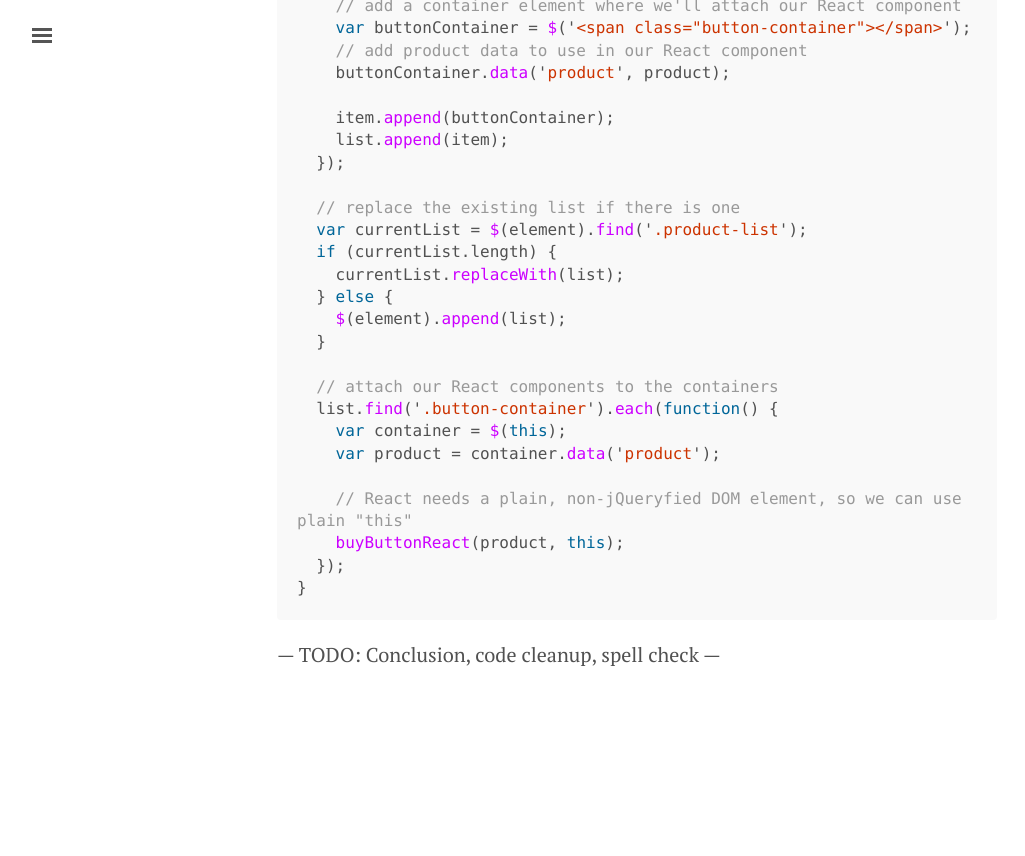
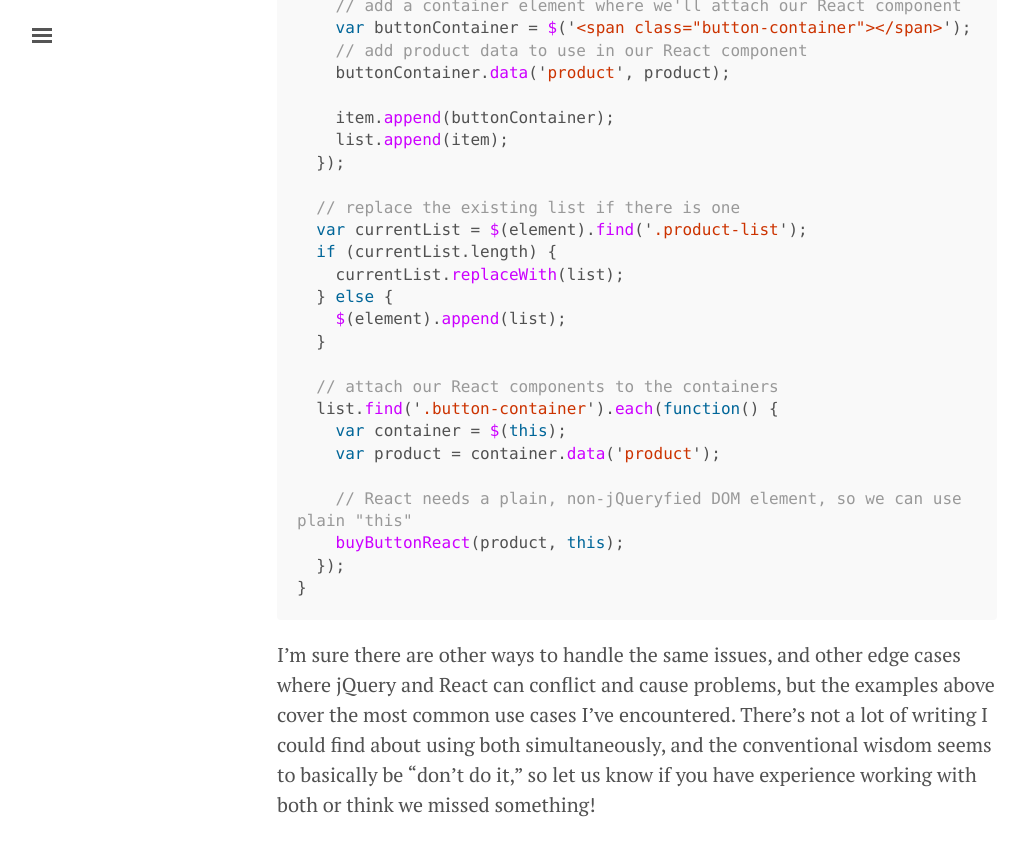
Before and after one commit to oysterhotels/oysterhotels.github.io, a Jekyll site: the page built from _posts/2016-03-14-react-with-jquery.md, in a window 1280 px wide and 900 px high, scrolled down 7547 px. Shown: the top 856 px of the window, without its empty margins (3-1028 px from the left). Built offline with Jekyll 4.4.1, drawn with Linux system fonts in a browser that asks for light colours; comment, search, counter and statistics services are not loaded; before the commit the page ends 8297 px from its top, so only the background shows below that.

Commit message:
Update 2016-03-14-react-with-jquery.md

````diff
--- a/_posts/2016-03-14-react-with-jquery.md
+++ b/_posts/2016-03-14-react-with-jquery.md
@@ -302,4 +302,4 @@ function productListJqueryReact(products, element) {
 }
 ```
 
---- TODO: Conclusion, code cleanup, spell check ---
+I'm sure there are other ways to handle the same issues, and other edge cases where jQuery and React can conflict and cause problems, but the examples above cover the most common use cases I've encountered. There's not a lot of writing I could find about using both simultaneously, and the conventional wisdom seems to basically be "don't do it," so let us know if you have experience working with both or think we missed something!
````
